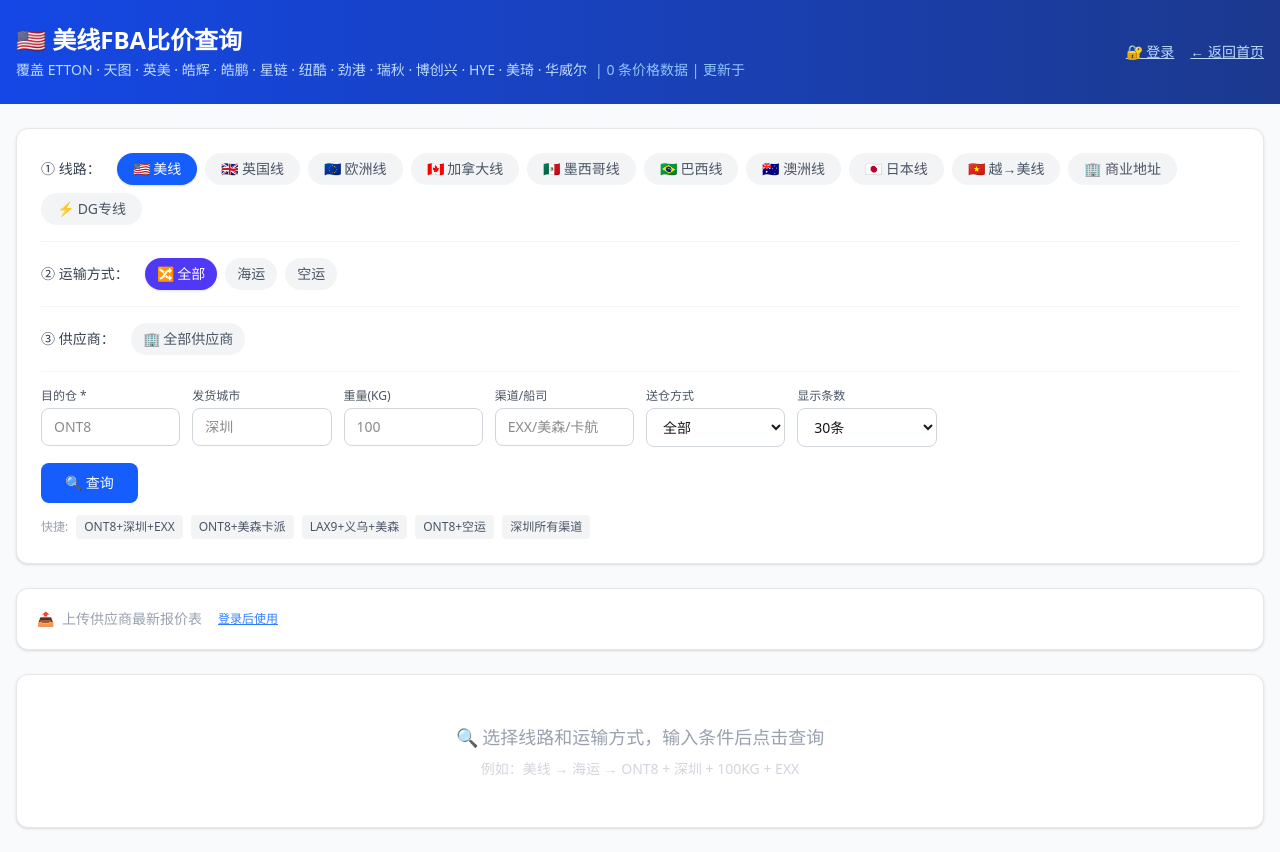
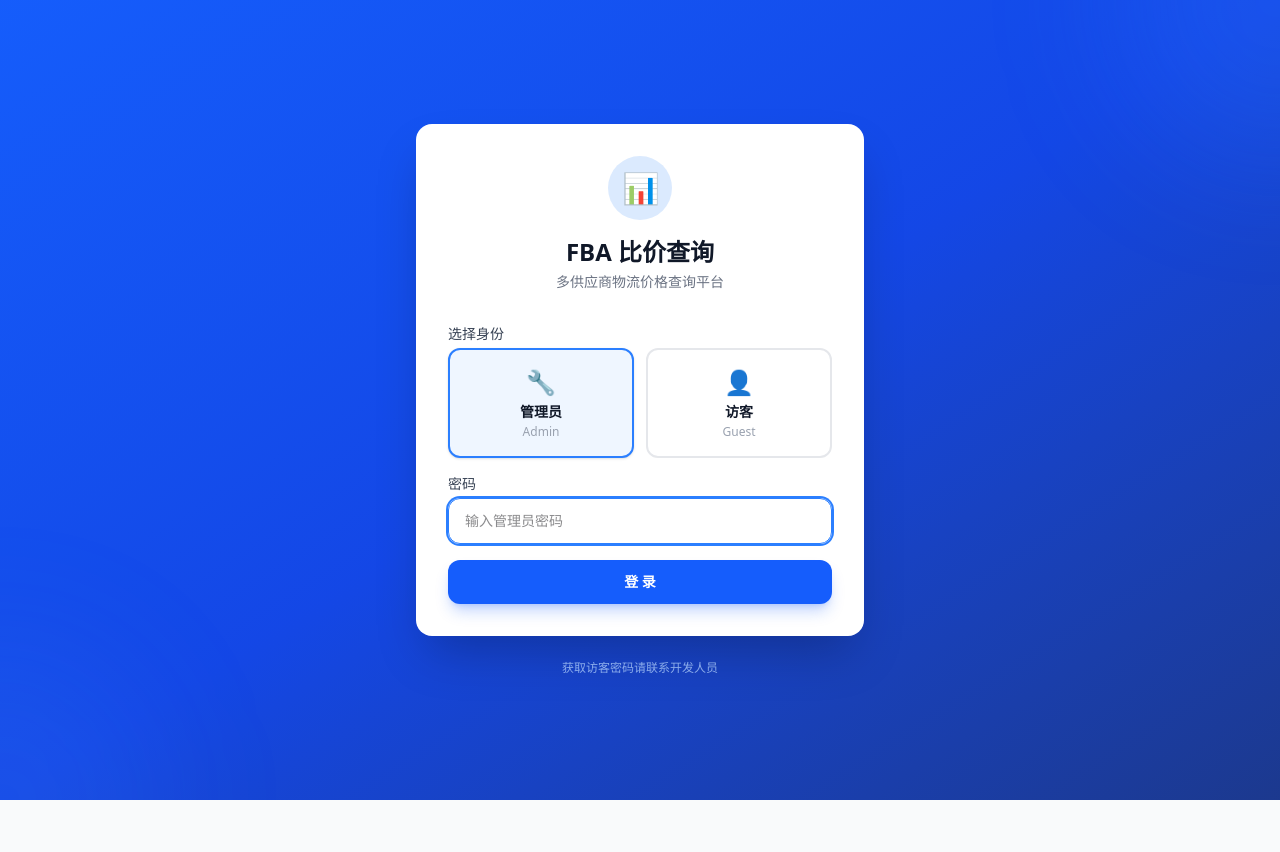
Before and after one commit to etton-AI/price-system, a Next.js app: page /price-query in a window 1280 px wide. After the commit the page ends 800 px from the top, so only its background shows below. Built offline with nearby package versions, Linux system fonts and the light colour scheme.

Commit message:
refactor: 身份选择模式登录 + JWT环境变量修复

```diff
--- a/src/app/api/auth/login/route.ts
+++ b/src/app/api/auth/login/route.ts
@@ -1,29 +1,36 @@
 /**
- * 登录接口
+ * 登录接口（身份选择模式）
  * POST /api/auth/login
- * Body: { username: string; password: string }
- * 返回: { token: string; user: { username, role } }
+ * Body: { identity: "admin" | "guest", password: string }
+ * 返回: { success, token, user } 或 { success:false, expired:true, error }
  */
 
 import { NextRequest, NextResponse } from "next/server";
-import { findUser, verifyPassword, signToken } from "@/lib/auth";
+import { findUser, verifyPassword, signToken, isPasswordExpired, passwordRemainingDays } from "@/lib/auth";
 
 export async function POST(request: NextRequest) {
   try {
     const body = await request.json();
-    const { username, password } = body || {};
+    const { identity, password } = body || {};
 
-    if (!username || !password) {
+    if (!identity || !password) {
       return NextResponse.json(
-        { success: false, error: "用户名和密码不能为空" },
+        { success: false, error: "请选择身份并输入密码" },
         { status: 400 }
       );
     }
 
-    const user = findUser(username);
+    if (identity !== "admin" && identity !== "guest") {
+      return NextResponse.json(
+        { success: false, error: "无效的身份类型" },
+        { status: 400 }
+      );
+    }
+
+    const user = findUser(identity);
     if (!user) {
       return NextResponse.json(
-        { success: false, error: "用户名或密码错误" },
+        { success: false, error: `账号 "${identity}" 不存在` },
         { status: 401 }
       );
     }
@@ -31,22 +38,29 @@ export async function POST(request: NextRequest) {
     const valid = verifyPassword(password, user.salt, user.passwordHash);
     if (!valid) {
       return NextResponse.json(
-        { success: false, error: "用户名或密码错误" },
+        { success: false, error: "密码错误" },
         { status: 401 }
       );
     }
 
+    // 密码过期检查
+    if (isPasswordExpired(user)) {
+      const days = Math.abs(passwordRemainingDays(user));
+      console.log(`[auth] ${identity} 密码已过期 ${days} 天`);
+      return NextResponse.json({
+        success: false,
+        expired: true,
+        error: `密码已过期 ${days} 天，请联系管理员重置密码`,
+      });
+    }
+
     const token = await signToken(user.username, user.role);
-
-    console.log(`[auth] 用户 ${username} (${user.role}) 登录成功`);
+    console.log(`[auth] ${identity} (${user.role}) 登录成功`);
 
     return NextResponse.json({
       success: true,
       token,
-      user: {
-        username: user.username,
-        role: user.role,
-      },
+      user: { username: user.username, role: user.role },
     });
   } catch (err: unknown) {
     const message = err instanceof Error ? err.message : "登录失败";
--- a/src/app/price-query/page.tsx
+++ b/src/app/price-query/page.tsx
@@ -183,10 +183,11 @@ export default function PriceQueryPage() {
   const [authToken, setAuthToken] = useState<string>("");
   const [authUser, setAuthUser] = useState<{ username: string; role: string } | null>(null);
   const [showLogin, setShowLogin] = useState(false);
-  const [loginUser, setLoginUser] = useState("");
+  const [loginIdentity, setLoginIdentity] = useState<"admin" | "guest">("admin");
   const [loginPass, setLoginPass] = useState("");
   const [loginLoading, setLoginLoading] = useState(false);
   const [loginError, setLoginError] = useState("");
+  const [passwordExpired, setPasswordExpired] = useState(false);
   // ── 瘦身模式（预留钩子，后续实现 SheetJS 裁剪） ──
   const [slimMode, setSlimMode] = useState(false);
 
@@ -224,28 +225,31 @@ export default function PriceQueryPage() {
 
   // ── 登录处理 ──
   const handleLogin = async () => {
-    if (!loginUser || !loginPass) return;
+    if (!loginPass) return;
     setLoginLoading(true);
     setLoginError("");
+    setPasswordExpired(false);
     try {
       const resp = await fetch("/api/auth/login", {
         method: "POST",
         headers: { "Content-Type": "application/json" },
-        body: JSON.stringify({ username: loginUser, password: loginPass }),
+        body: JSON.stringify({ identity: loginIdentity, password: loginPass }),
       });
       const data = await resp.json();
       if (data.success) {
         setAuthToken(data.token);
         setAuthUser(data.user);
         localStorage.setItem("pq_token", data.token);
-        setShowLogin(false);
-        setLoginUser("");
+        setLoginIdentity("admin");
         setLoginPass("");
+      } else if (data.expired) {
+        setPasswordExpired(true);
+        setLoginError(data.error || "密码已过期");
       } else {
         setLoginError(data.error || "登录失败");
       }
     } catch {
-      setLoginError("网络错误");
+      setLoginError("网络错误，请检查连接后重试");
     }
     setLoginLoading(false);
   };
@@ -254,6 +258,7 @@ export default function PriceQueryPage() {
   const handleLogout = () => {
     setAuthToken("");
     setAuthUser(null);
+    setPasswordExpired(false);
     localStorage.removeItem("pq_token");
   };
 
@@ -445,8 +450,135 @@ export default function PriceQueryPage() {
     }
   })();
 
+  // ── 未登录 → 全屏登录页 ──
+  if (!authUser) {
+    return (
+      <div className="min-h-screen flex items-center justify-center bg-gradient-to-br from-blue-600 via-blue-700 to-blue-900">
+        {/* 背景装饰 */}
+        <div className="absolute inset-0 overflow-hidden pointer-events-none">
+          <div className="absolute -top-40 -right-40 w-80 h-80 rounded-full bg-blue-500/20 blur-3xl" />
+          <div className="absolute -bottom-40 -left-40 w-80 h-80 rounded-full bg-blue-400/10 blur-3xl" />
+        </div>
+
+        {/* 登录卡片 */}
+        <div className="relative z-10 w-full max-w-md mx-4">
+          <div className="bg-white rounded-2xl shadow-2xl p-8">
+            {/* Logo 区 */}
+            <div className="text-center mb-8">
+              <div className="inline-flex items-center justify-center w-16 h-16 rounded-full bg-blue-100 mb-4">
+                <span className="text-3xl">📊</span>
+              </div>
+              <h1 className="text-2xl font-bold text-gray-900">FBA 比价查询</h1>
+              <p className="text-sm text-gray-500 mt-1">多供应商物流价格查询平台</p>
+            </div>
+
+            {/* 身份选择 */}
+            <div className="space-y-4">
+              <label className="block text-sm font-medium text-gray-700 mb-1">选择身份</label>
+              <div className="grid grid-cols-2 gap-3">
+                <button
+                  type="button"
+                  onClick={() => { setLoginIdentity("admin"); setLoginError(""); }}
+                  className={`p-4 rounded-xl border-2 text-center transition-all ${
+                    loginIdentity === "admin"
+                      ? "border-blue-500 bg-blue-50 shadow-sm"
+                      : "border-gray-200 bg-white hover:border-gray-300"
+                  }`}
+                >
+                  <div className="text-2xl mb-1">🔧</div>
+                  <div className="font-semibold text-sm text-gray-900">管理员</div>
+                  <div className="text-xs text-gray-400 mt-0.5">Admin</div>
+                </button>
+                <button
+                  type="button"
+                  onClick={() => { setLoginIdentity("guest"); setLoginError(""); }}
+                  className={`p-4 rounded-xl border-2 text-center transition-all ${
+                    loginIdentity === "guest"
+                      ? "border-blue-500 bg-blue-50 shadow-sm"
+                      : "border-gray-200 bg-white hover:border-gray-300"
+                  }`}
+                >
+                  <div className="text-2xl mb-1">👤</div>
+                  <div className="font-semibold text-sm text-gray-900">访客</div>
+                  <div className="text-xs text-gray-400 mt-0.5">Guest</div>
+                </button>
+              </div>
+              <div>
+                <label className="block text-sm font-medium text-gray-700 mb-1">密码</label>
+                <input
+                  type="password"
+                  value={loginPass}
+                  onChange={(e) => { setLoginPass(e.target.value); setLoginError(""); }}
+                  onKeyDown={(e) => e.key === "Enter" && handleLogin()}
+                  placeholder={`输入${loginIdentity === "admin" ? "管理员" : "访客"}密码`}
+                  autoFocus
+                  className="w-full px-4 py-3 border border-gray-300 rounded-xl text-sm focus:ring-2 focus:ring-blue-500 focus:border-blue-500 outline-none transition-all"
+                />
+              </div>
+
+              {loginError && (
+                <div className="p-3 bg-red-50 border border-red-200 rounded-lg text-sm text-red-600">
+                  {loginError}
+                </div>
+              )}
+
+              {passwordExpired && (
+                <div className="p-4 bg-amber-50 border border-amber-200 rounded-lg text-center">
+                  <p className="text-amber-700 font-medium text-sm">密码已过期</p>
+                  <p className="text-amber-600 text-xs mt-1">请联系管理员重置密码后再登录</p>
+                </div>
+              )}
+
+              <button
+                onClick={handleLogin}
+                disabled={loginLoading || passwordExpired}
+                className="w-full py-3 bg-blue-600 text-white rounded-xl font-semibold hover:bg-blue-700 disabled:opacity-50 disabled:cursor-not-allowed text-sm transition-all shadow-lg shadow-blue-600/25"
+              >
+                {loginLoading ? (
+                  <span className="flex items-center justify-center gap-2">
+                    <svg className="animate-spin h-4 w-4" viewBox="0 0 24 24">
+                      <circle className="opacity-25" cx="12" cy="12" r="10" stroke="currentColor" strokeWidth="4" fill="none" />
+                      <path className="opacity-75" fill="currentColor" d="M4 12a8 8 0 018-8V0C5.373 0 0 5.373 0 12h4z" />
+                    </svg>
+                    验证中...
+                  </span>
+                ) : "登 录"}
+              </button>
+            </div>
+          </div>
+
+          {/* 底部提示 */}
+          <p className="text-center text-blue-200/70 text-xs mt-6">
+            获取访客密码请联系开发人员
+          </p>
+        </div>
+      </div>
+    );
+  }
+
   return (
     <div className="min-h-screen bg-gray-50">
+      {/* ── 密码过期阻断弹窗 ── */}
+      {passwordExpired && (
+        <div className="fixed inset-0 bg-black/60 z-50 flex items-center justify-center">
+          <div className="bg-white rounded-2xl shadow-2xl max-w-sm w-full mx-4 p-8 text-center">
+            <div className="w-16 h-16 rounded-full bg-amber-100 flex items-center justify-center mx-auto mb-4">
+              <span className="text-3xl">⚠️</span>
+            </div>
+            <h2 className="text-xl font-bold text-gray-900 mb-2">密码已过期</h2>
+            <p className="text-gray-500 text-sm mb-6">
+              您的密码已超过 30 天未更换，<br />请联系管理员重置密码。
+            </p>
+            <button
+              onClick={handleLogout}
+              className="w-full py-2.5 bg-blue-600 text-white rounded-xl font-medium hover:bg-blue-700 text-sm transition-colors"
+            >
+              返回登录页
+            </button>
+          </div>
+        </div>
+      )}
+
       {/* 顶部横幅 */}
       <div className="bg-gradient-to-r from-blue-700 to-blue-900 text-white">
         <div className="max-w-7xl mx-auto px-4 py-6">
@@ -465,75 +597,24 @@ export default function PriceQueryPage() {
               </p>
             </div>
             <div className="flex items-center gap-4">
-              {authUser ? (
               <div className="flex items-center gap-2 text-sm">
                 <span className="text-blue-200">
                   👤 {authUser.username}
                   <span className={`ml-1 px-1.5 py-0.5 rounded text-xs font-medium ${
-                      authUser.role === "admin" ? "bg-yellow-400 text-yellow-900" : "bg-gray-400 text-gray-900"
+                    authUser.role === "admin" ? "bg-yellow-400 text-yellow-900" : "bg-blue-400 text-blue-900"
                   }`}>
                     {authUser.role === "admin" ? "管理员" : "访客"}
                   </span>
                 </span>
-                  <button
-                    onClick={handleLogout}
-                    className="text-blue-300 hover:text-white text-xs underline"
-                  >
+                <button onClick={handleLogout} className="text-blue-300 hover:text-white text-xs underline">
                   退出
                 </button>
               </div>
-              ) : (
-                <button
-                  onClick={() => setShowLogin(!showLogin)}
-                  className="text-blue-200 hover:text-white text-sm underline"
-                >
-                  🔐 登录
-                </button>
-              )}
               <Link href="/" className="text-blue-200 hover:text-white text-sm underline">← 返回首页</Link>
             </div>
           </div>
         </div>
       </div>
-
-      {/* ── 登录弹窗 ── */}
-      {showLogin && !authUser && (
-        <div className="fixed inset-0 bg-black/50 z-50 flex items-center justify-center" onClick={() => setShowLogin(false)}>
-          <div className="bg-white rounded-xl shadow-2xl max-w-sm w-full mx-4 p-6" onClick={(e) => e.stopPropagation()}>
-            <h3 className="text-lg font-semibold text-gray-800 mb-4">🔐 登录比价系统</h3>
-            <div className="space-y-3">
-              <input
-                type="text"
-                value={loginUser}
-                onChange={(e) => setLoginUser(e.target.value)}
-                onKeyDown={(e) => e.key === "Enter" && handleLogin()}
-                placeholder="用户名"
-                autoFocus
-                className="w-full px-3 py-2 border border-gray-300 rounded-lg text-sm focus:ring-2 focus:ring-blue-500 outline-none"
-              />
-              <input
-                type="password"
-                value={loginPass}
-                onChange={(e) => setLoginPass(e.target.value)}
-                onKeyDown={(e) => e.key === "Enter" && handleLogin()}
-                placeholder="密码"
-                className="w-full px-3 py-2 border border-gray-300 rounded-lg text-sm focus:ring-2 focus:ring-blue-500 outline-none"
-              />
-              {loginError && <p className="text-red-500 text-xs">{loginError}</p>}
-              <button
-                onClick={handleLogin}
-                disabled={loginLoading}
-                className="w-full py-2 bg-blue-600 text-white rounded-lg font-medium hover:bg-blue-700 disabled:opacity-50 text-sm transition-colors"
-              >
-                {loginLoading ? "登录中..." : "登录"}
-              </button>
-              <p className="text-xs text-gray-400 text-center">
-                查询功能无需登录 · 上传需管理员权限
-              </p>
-            </div>
-          </div>
-        </div>
-      )}
 
       <div className="max-w-7xl mx-auto px-4 py-6">
         {/* 查询表单 */}
@@ -885,14 +966,7 @@ export default function PriceQueryPage() {
           <div className="flex items-center gap-2 text-sm text-gray-400">
             <span>📤</span>
             <span>上传供应商最新报价表</span>
-            {!authUser && (
-              <button onClick={() => setShowLogin(true)} className="text-blue-500 underline text-xs ml-2">
-                登录后使用
-              </button>
-            )}
-            {authUser && authUser.role !== "admin" && (
             <span className="text-xs text-amber-500 ml-2">（仅管理员可用）</span>
-            )}
           </div>
         </div>
         )}
--- a/src/lib/auth.ts
+++ b/src/lib/auth.ts
@@ -3,7 +3,7 @@
  * - JWT 签发 / 验证
  * - 密码哈希（scrypt）
  * - 用户 CRUD（JSON 文件存储）
- * - Basic Auth 校验
+ * - 密码过期检查（30天）
  * - 操作日志记录
  */
 
@@ -16,20 +16,27 @@ import path from "path";
 
 export interface User {
   username: string;
-  /** scrypt 哈希后的密码 (hex) */
   passwordHash: string;
-  /** scrypt salt (hex) */
   salt: string;
-  role: "admin" | "viewer";
+  role: "admin" | "guest";
   createdAt: string;
+  passwordChangedAt: string;
   updatedAt?: string;
 }
 
 export interface JwtPayload {
-  sub: string;       // username
-  role: "admin" | "viewer";
+  sub: string;
+  role: "admin" | "guest";
   iat: number;
   exp: number;
+}
+
+export interface LoginResult {
+  success: boolean;
+  token?: string;
+  user?: { username: string; role: string };
+  expired?: boolean;
+  error?: string;
 }
 
 export interface UploadLogEntry {
@@ -46,13 +53,18 @@ export interface UploadLogEntry {
 // ── 环境变量 ──
 
 const JWT_SECRET_RAW = process.env.JWT_SECRET || "";
-const BASIC_USER = process.env.BASIC_USER || "";
-const BASIC_PASS = process.env.BASIC_PASS || "";
+const ADMIN_PASSWORD = process.env.ADMIN_PASSWORD || "etton2026";
+const GUEST_PASSWORD = process.env.GUEST_PASSWORD || "visit20260703";
 
-/** JWT Secret 编码为 Uint8Array（jose 要求） */
+// ── 常量 ──
+
+export const PASSWORD_EXPIRY_DAYS = 30;
+
+// ── JWT Secret ──
+
 function getJwtSecret(): Uint8Array {
   if (!JWT_SECRET_RAW) {
-    throw new Error("[auth] JWT_SECRET 环境变量未设置，无法签发/验证令牌");
+    throw new Error("[auth] JWT_SECRET 环境变量未设置");
   }
   return new TextEncoder().encode(JWT_SECRET_RAW);
 }
@@ -63,11 +75,8 @@ const DATA_DIR = path.join(process.cwd(), "data");
 const USERS_PATH = path.join(DATA_DIR, "users.json");
 const UPLOAD_LOG_PATH = path.join(DATA_DIR, "upload-log.json");
 
-/** 确保 data 目录存在 */
 function ensureDataDir(): void {
-  if (!fs.existsSync(DATA_DIR)) {
-    fs.mkdirSync(DATA_DIR, { recursive: true });
-  }
+  if (!fs.existsSync(DATA_DIR)) fs.mkdirSync(DATA_DIR, { recursive: true });
 }
 
 // ── 密码工具 ──
@@ -75,78 +84,85 @@ function ensureDataDir(): void {
 const SCRYPT_KEYLEN = 64;
 const SCRYPT_OPTIONS = { N: 16384, r: 8, p: 1 };
 
-/** 哈希密码，返回 { hash (hex), salt (hex) } */
 export function hashPassword(password: string): { hash: string; salt: string } {
   const salt = crypto.randomBytes(32).toString("hex");
   const hash = crypto.scryptSync(password, salt, SCRYPT_KEYLEN, SCRYPT_OPTIONS).toString("hex");
   return { hash, salt };
 }
 
-/** 验证密码 */
 export function verifyPassword(password: string, salt: string, storedHash: string): boolean {
   const hash = crypto.scryptSync(password, salt, SCRYPT_KEYLEN, SCRYPT_OPTIONS).toString("hex");
   return crypto.timingSafeEqual(Buffer.from(hash), Buffer.from(storedHash));
 }
 
+// ── 密码过期检查 ──
+
+export function isPasswordExpired(user: User): boolean {
+  const changedAt = user.passwordChangedAt || user.createdAt;
+  const diffDays = (Date.now() - new Date(changedAt).getTime()) / (1000 * 60 * 60 * 24);
+  return diffDays > PASSWORD_EXPIRY_DAYS;
+}
+
+export function passwordRemainingDays(user: User): number {
+  const changedAt = user.passwordChangedAt || user.createdAt;
+  const diffDays = (Date.now() - new Date(changedAt).getTime()) / (1000 * 60 * 60 * 24);
+  return Math.ceil(PASSWORD_EXPIRY_DAYS - diffDays);
+}
+
 // ── 用户管理 ──
 
-/** 读取所有用户 */
+function makeUser(username: string, password: string, role: "admin" | "guest"): User {
+  const { hash, salt } = hashPassword(password);
+  const now = new Date().toISOString();
+  return { username, passwordHash: hash, salt, role, createdAt: now, passwordChangedAt: now };
+}
+
 export function getUsers(): User[] {
   ensureDataDir();
   if (!fs.existsSync(USERS_PATH)) {
-    // 初始化默认管理员
-    const adminPassword = process.env.ADMIN_PASSWORD || "admin123";
-    if (!process.env.ADMIN_PASSWORD) {
-      console.warn("[auth] ⚠ ADMIN_PASSWORD 未设置，使用默认密码 admin123（仅开发环境安全）");
-    }
-    const { hash, salt } = hashPassword(adminPassword);
-    const defaultUser: User = {
-      username: "admin",
-      passwordHash: hash,
-      salt,
-      role: "admin",
-      createdAt: new Date().toISOString(),
-    };
-    fs.writeFileSync(USERS_PATH, JSON.stringify({ users: [defaultUser] }, null, 2), "utf-8");
-    console.log("[auth] 已创建默认管理员账号: admin");
-    return [defaultUser];
+    if (!process.env.ADMIN_PASSWORD) console.warn("[auth] ADMIN_PASSWORD 未设置，使用默认密码 etton2026");
+    if (!process.env.GUEST_PASSWORD) console.warn("[auth] GUEST_PASSWORD 未设置，使用默认密码 visit20260703");
+    const defaultUsers: User[] = [
+      makeUser("admin", ADMIN_PASSWORD, "admin"),
+      makeUser("guest", GUEST_PASSWORD, "guest"),
+    ];
+    fs.writeFileSync(USERS_PATH, JSON.stringify({ users: defaultUsers }, null, 2), "utf-8");
+    console.log("[auth] 已创建默认账号: admin (管理员) + guest (访客)");
+    return defaultUsers;
   }
   const raw = JSON.parse(fs.readFileSync(USERS_PATH, "utf-8"));
-  return raw.users || [];
+  const users = raw.users || [];
+  // 兼容旧数据：补充 passwordChangedAt 字段
+  let patched = false;
+  for (const u of users) {
+    if (!u.passwordChangedAt) {
+      u.passwordChangedAt = u.updatedAt || u.createdAt;
+      patched = true;
+    }
+  }
+  if (patched) saveUsers(users);
+  return users;
 }
 
-/** 根据用户名查找用户 */
 export function findUser(username: string): User | undefined {
   return getUsers().find((u) => u.username === username);
 }
 
-/** 保存用户列表 */
 function saveUsers(users: User[]): void {
   ensureDataDir();
   fs.writeFileSync(USERS_PATH, JSON.stringify({ users }, null, 2), "utf-8");
 }
 
-/** 创建新用户 */
-export function createUser(username: string, password: string, role: "admin" | "viewer"): User {
+export function createUser(username: string, password: string, role: "admin" | "guest"): User {
   const users = getUsers();
-  if (users.find((u) => u.username === username)) {
-    throw new Error(`用户 "${username}" 已存在`);
-  }
-  const { hash, salt } = hashPassword(password);
-  const user: User = {
-    username,
-    passwordHash: hash,
-    salt,
-    role,
-    createdAt: new Date().toISOString(),
-  };
+  if (users.find((u) => u.username === username)) throw new Error(`用户 "${username}" 已存在`);
+  const user = makeUser(username, password, role);
   users.push(user);
   saveUsers(users);
   console.log(`[auth] 创建用户: ${username} (${role})`);
   return user;
 }
 
-/** 修改用户密码 */
 export function changePassword(username: string, newPassword: string): void {
   const users = getUsers();
   const idx = users.findIndex((u) => u.username === username);
@@ -154,6 +170,7 @@ export function changePassword(username: string, newPassword: string): void {
   const { hash, salt } = hashPassword(newPassword);
   users[idx].passwordHash = hash;
   users[idx].salt = salt;
+  users[idx].passwordChangedAt = new Date().toISOString();
   users[idx].updatedAt = new Date().toISOString();
   saveUsers(users);
   console.log(`[auth] 用户 ${username} 密码已更新`);
@@ -163,47 +180,23 @@ export function changePassword(username: string, newPassword: string): void {
 
 const JWT_EXPIRY = "24h";
 
-/** 签发 JWT Token */
-export async function signToken(username: string, role: "admin" | "viewer"): Promise<string> {
+export async function signToken(username: string, role: "admin" | "guest"): Promise<string> {
   const secret = getJwtSecret();
-  const token = await new SignJWT({ sub: username, role })
+  return await new SignJWT({ sub: username, role })
     .setProtectedHeader({ alg: "HS256" })
     .setIssuedAt()
     .setExpirationTime(JWT_EXPIRY)
     .sign(secret);
-  return token;
 }
 
-/** 验证 JWT Token，返回 payload */
 export async function verifyToken(token: string): Promise<JwtPayload> {
   const secret = getJwtSecret();
   const { payload } = await jwtVerify(token, secret);
   return payload as unknown as JwtPayload;
 }
 
-// ── Basic Auth ──
+// ── Bearer Token 提取 ──
 
-/** 检查 Basic Auth 是否启用 */
-export function isBasicAuthEnabled(): boolean {
-  return Boolean(BASIC_USER && BASIC_PASS);
-}
-
-/** 校验 Basic Auth 凭据，返回 true 表示通过 */
-export function checkBasicAuth(authHeader: string | null): boolean {
-  if (!isBasicAuthEnabled()) {
-    // 未配置 Basic Auth 环境变量 → 跳过校验
-    return true;
-  }
-  if (!authHeader || !authHeader.startsWith("Basic ")) {
-    return false;
-  }
-  const base64 = authHeader.slice(6);
-  const decoded = Buffer.from(base64, "base64").toString("utf-8");
-  const [user, pass] = decoded.split(":");
-  return user === BASIC_USER && pass === BASIC_PASS;
-}
-
-/** 从 Authorization header 提取 Bearer token */
 export function extractBearerToken(authHeader: string | null): string | null {
   if (!authHeader || !authHeader.startsWith("Bearer ")) return null;
   return authHeader.slice(7);
@@ -211,21 +204,18 @@ export function extractBearerToken(authHeader: string | null): string | null {
 
 // ── 操作日志 ──
 
-/** 记录上传操作 */
 export function logUpload(entry: UploadLogEntry): void {
   ensureDataDir();
   let logs: UploadLogEntry[] = [];
   if (fs.existsSync(UPLOAD_LOG_PATH)) {
-    try { logs = JSON.parse(fs.readFileSync(UPLOAD_LOG_PATH, "utf-8")); } catch { /* ignore */ }
+    try { logs = JSON.parse(fs.readFileSync(UPLOAD_LOG_PATH, "utf-8")); } catch { /* */ }
   }
-  // 保留最近 500 条
   logs.unshift(entry);
   if (logs.length > 500) logs = logs.slice(0, 500);
   fs.writeFileSync(UPLOAD_LOG_PATH, JSON.stringify(logs, null, 2), "utf-8");
   console.log(`[upload-log] ${entry.username} 上传 ${entry.fileName} → ${entry.result} (${entry.recordCount}条)`);
 }
 
-/** 读取操作日志 */
 export function getUploadLogs(limit = 50): UploadLogEntry[] {
   if (!fs.existsSync(UPLOAD_LOG_PATH)) return [];
   try {
```
Also changed, not shown: src/middleware.ts (deleted, +0 -59 lines), 2 other files (tests, documents, lock files or other folders). Lines whose indentation alone changed are shown as unchanged.
